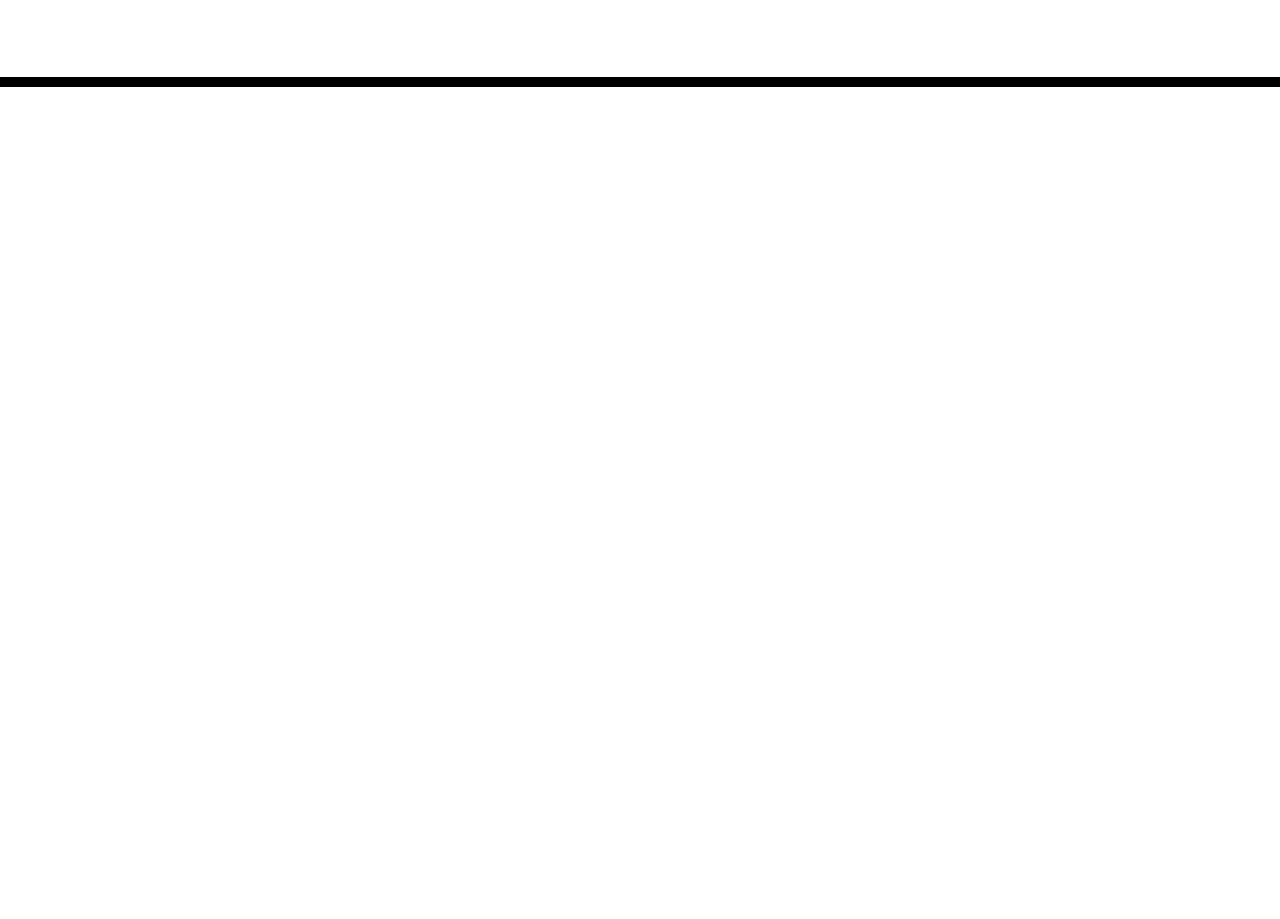
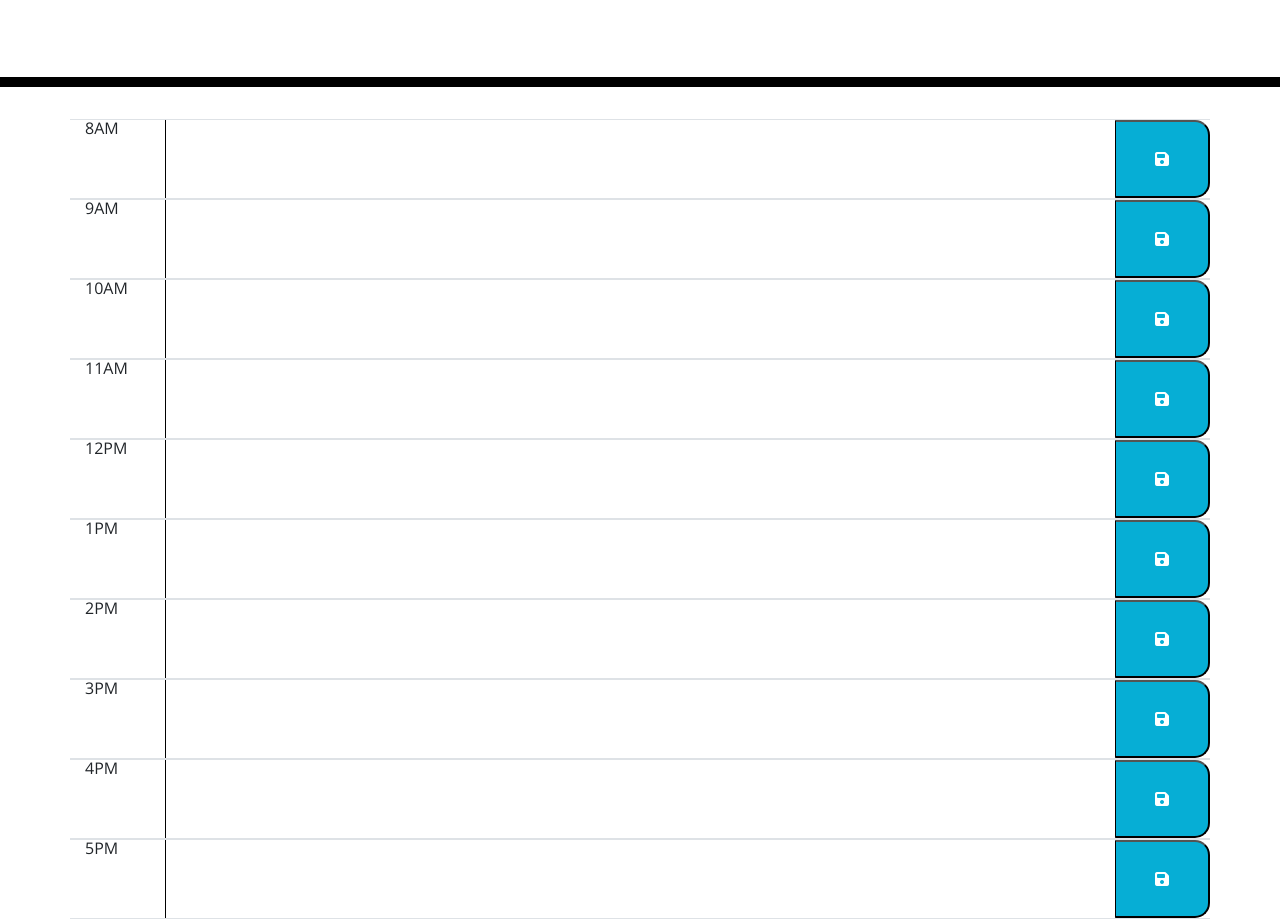
Before and after one commit to thammaraku/homework_05_workday_scheduler, a plain HTML site: page index.html in a window 1280 px wide. Shown: the part 181-1100 px from the top of the page. Before the commit the page ends 800 px from the top, so only its background shows below. Drawn offline with nearby package versions, Linux system fonts and the light colour scheme; files that its build step writes are made by us from their sources.

Commit message:
add calendar row

```diff
--- a/index.html
+++ b/index.html
@@ -18,7 +18,12 @@
       href="https://fonts.googleapis.com/css?family=Open+Sans&display=swap"
       rel="stylesheet"
     />
-    <link rel="stylesheet" href="style.css" />
+    <link rel="stylesheet" href="assets/css/style.css" />
+
+    <!-- ICON LIBRARY -->
+    <script src="https://kit.fontawesome.com/f53a07ee43.js" crossorigin="anonymous"></script>
+
+
     <title>Work Day Scheduler</title>
   </head>
 
@@ -28,8 +33,73 @@
       <p class="lead">A simple calendar app for scheduling your work day</p>
       <p id="currentDay" class="lead"></p>
     </header>
+
+
+
     <div class="container">
       <!-- Timeblocks go here -->
+
+      <div id="row1" class="row justify-content-md-center border-top border-bottom">
+        <div id=time1 class="col-md-1">8AM</div>
+        <textarea row="3" col="1" id="textEntry1" class="col-md-10"></textarea>
+        <button id="save" class="saveBtn col-md-1"><i class="fas fa-save"></i></button>
+      </div>
+
+      <div id="row2" class="row justify-content-md-center border-top border-bottom">
+        <div id=time2 class="col-md-1">9AM</div>
+        <textarea row="3" col="1" id="textEntry2" class="col-md-10"></textarea>
+        <button id="save" class="saveBtn col-md-1"><i class="fas fa-save"></i></button>
+      </div>
+
+      <div id="row3" class="row justify-content-md-center border-top border-bottom">
+        <div id=time3 class="col-md-1">10AM</div>
+        <textarea row="3" col="1" id="textEntry3" class="col-md-10"></textarea>
+        <button id="save" class="saveBtn col-md-1"><i class="fas fa-save"></i></button>
+      </div>
+
+      <div id="row4" class="row justify-content-md-center border-top border-bottom">
+        <div id=time4 class="col-md-1">11AM</div>
+        <textarea row="3" col="1" id="textEntry4" class="col-md-10"></textarea>
+        <button id="save" class="saveBtn col-md-1"><i class="fas fa-save"></i></button>
+      </div>
+
+      <div id="row5" class="row justify-content-md-center border-top border-bottom">
+        <div id=time5 class="col-md-1">12PM</div>
+        <textarea row="3" col="1" id="textEntry5" class="col-md-10"></textarea>
+        <button id="save" class="saveBtn col-md-1"><i class="fas fa-save"></i></button>
+      </div>
+
+      <div id="row6" class="row justify-content-md-center border-top border-bottom">
+        <div id=time6 class="col-md-1">1PM</div>
+        <textarea row="3" col="1" id="textEntry6" class="col-md-10"></textarea>
+        <button id="save" class="saveBtn col-md-1"><i class="fas fa-save"></i></button>
+      </div>
+
+      <div id="row7" class="row justify-content-md-center border-top border-bottom">
+        <div id=time7 class="col-md-1">2PM</div>
+        <textarea row="3" col="1" id="textEntry7" class="col-md-10"></textarea>
+        <button id="save" class="saveBtn col-md-1"><i class="fas fa-save"></i></button>
+      </div>
+
+      <div id="row8" class="row justify-content-md-center border-top border-bottom">
+        <div id=time8 class="col-md-1">3PM</div>
+        <textarea row="3" col="1" id="textEntry8" class="col-md-10"></textarea>
+        <button id="save" class="saveBtn col-md-1"><i class="fas fa-save"></i></button>
+      </div>
+
+      <div id="row9" class="row justify-content-md-center border-top border-bottom">
+        <div id=time9 class="col-md-1">4PM</div>
+        <textarea row="3" col="1" id="textEntry9" class="col-md-10"></textarea>
+        <button id="save" class="saveBtn col-md-1"><i class="fas fa-save"></i></button>
+      </div>
+
+      <div id="row10" class="row justify-content-md-center border-top border-bottom">
+        <div id=time10 class="col-md-1">5PM</div>
+        <textarea row="3" col="1" id="textEntry10" class="col-md-10"></textarea>
+        <button id="save" class="saveBtn col-md-1"><i class="fas fa-save"></i></button>
+      </div>
+
+
     </div>
 
     <script src="https://code.jquery.com/jquery-3.4.1.min.js"></script>
```
